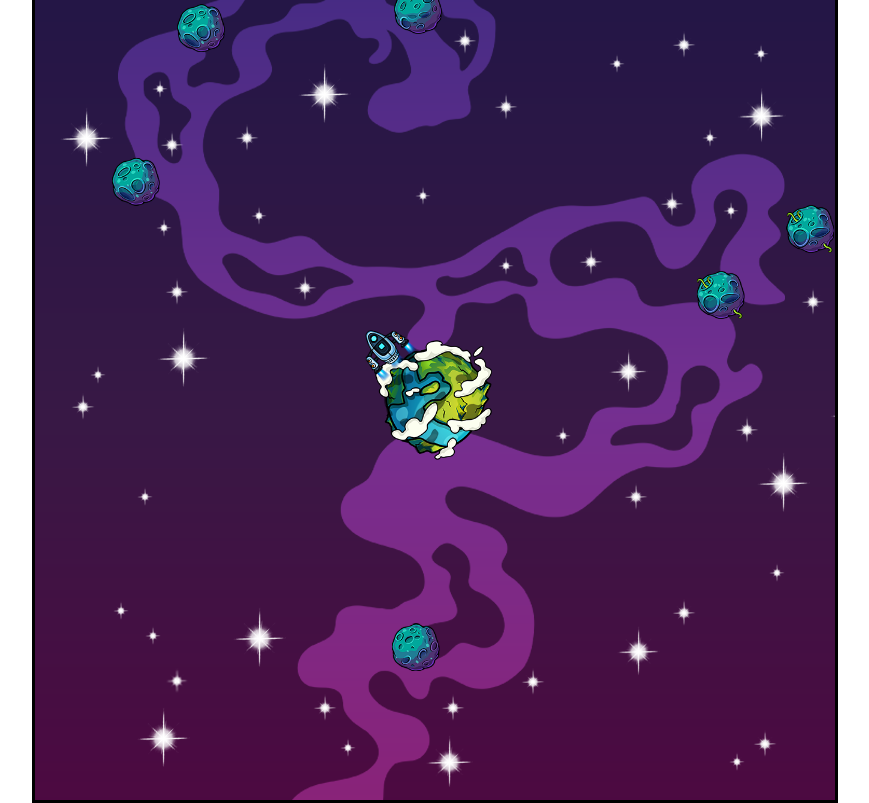
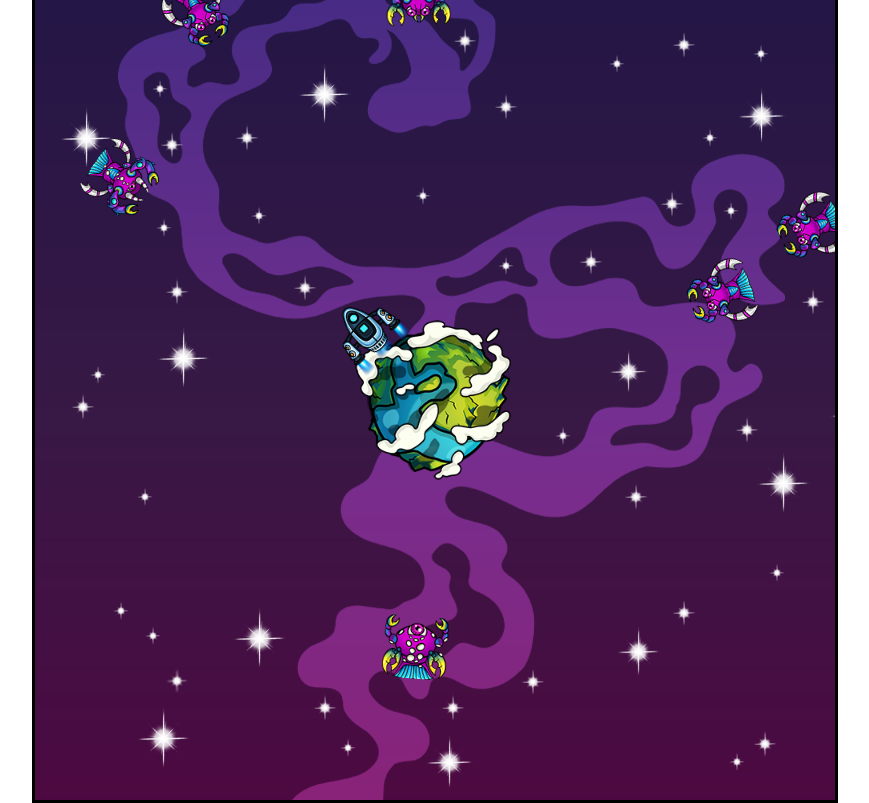
Before and after one commit to Lee-TB/planet-defense, a plain HTML site: page index.html in a window 1280 px wide. Shown: the whole page, without its empty margins (205-1074 px from the left). Drawn offline with Linux system fonts and the light colour scheme.

Commit message:
Lobstermorph enemy class, and refactor game class to a separated file.

```diff
--- a/enemy.js
+++ b/enemy.js
@@ -34,6 +34,8 @@ export class Enemy {
     const aim = this.game.calcAim(this, this.game.planet);
     this.speedX = -aim.aimX;
     this.speedY = -aim.aimY;
+    this.angle = Math.atan2(-aim.dx, -aim.dy) * -1
+    console.log(this.angle);
   }
 
   reset() {
@@ -50,6 +52,11 @@ export class Enemy {
 
   draw(context) {
     if (!this.free) {
+      context.save();
+      context.translate(this.x, this.y);
+      context.rotate(this.angle)
+      context.translate(-this.x, -this.y);
+
       context.drawImage(
         this.image,
         this.frameX * this.spriteWidth,
@@ -61,6 +68,7 @@ export class Enemy {
         this.width,
         this.height
       );
+      context.restore();
 
       if (this.game.debug) {
         context.save();
@@ -87,6 +95,8 @@ export class Enemy {
     // check collision enemy / planet
     if (this.game.checkCollision(this, this.game.planet)) {
       this.lives = 0;
+      this.speedX = 0;
+      this.speedY = 0;
     }
 
     // check collision enemy / player
@@ -96,7 +106,11 @@ export class Enemy {
 
     // check collision enemy / projectile
     this.game.projectilePool.forEach((projectile) => {
-      if (!projectile.free && this.game.checkCollision(this, projectile) && this.lives > 0) {
+      if (
+        !projectile.free &&
+        this.game.checkCollision(this, projectile) &&
+        this.lives > 0
+      ) {
         projectile.reset();
         this.hit(1);
       }
--- /dev/null
+++ b/game.js
@@ -0,0 +1,146 @@
+import { Player } from "./player.js";
+import { Planet } from "./planet.js";
+import { Projectile } from "./projectile.js";
+import { Lobstermorph } from "./lobstermorph.js";
+
+export class Game {
+  constructor(canvas) {
+    this.canvas = canvas;
+    this.scale = this.canvas.scale * 0.8;
+    this.width = this.canvas.width;
+    this.height = this.canvas.height;
+    this.planet = new Planet(this);
+    this.player = new Player(this);
+    this.debug = false;
+
+    this.projectilePool = [];
+    this.numberOfProjectiles = 30;
+    this.createProjectilePool();
+
+    this.enemyPool = [];
+    this.numberOfEnemies = 20;
+    this.createEnemyPool();
+    this.enemyTimer = 0;
+    this.enemyInterval = 500;
+
+    this.spriteTimer = 0;
+    this.spriteInterval = 50;
+    this.spriteUpdate = true;
+
+    this.fps = 60;
+    this.gameInterval = 1000 / this.fps;
+    this.gameTimer = 0;
+
+    this.mouse = {
+      x: 0,
+      y: 0,
+    };
+
+    // event listeners
+    window.addEventListener("mousemove", (e) => {
+      this.mouse.x = e.offsetX;
+      this.mouse.y = e.offsetY;
+    });
+
+    window.addEventListener("mousedown", (e) => {
+      this.mouse.x = e.offsetX;
+      this.mouse.y = e.offsetY;
+      this.player.shoot();
+    });
+
+    window.addEventListener("keydown", (e) => {
+      if (e.key === "d") {
+        this.debug = !this.debug;
+      }
+    });
+  }
+
+  render(context, deltaTime) {
+    this.gameTimer += deltaTime;
+    if (this.gameTimer > this.gameInterval) {
+      this.gameTimer = 0;
+
+      context.clearRect(0, 0, this.width, this.height);
+      this.planet.draw(context);
+      this.player.draw(context);
+      this.player.update();
+      this.projectilePool.forEach((projectile) => {
+        projectile.draw(context);
+        projectile.update();
+      });
+      this.enemyPool.forEach((enemy) => {
+        enemy.draw(context);
+        enemy.update();
+      });
+
+      // periodically activate an enemy
+      if (this.enemyTimer < this.enemyInterval) {
+        this.enemyTimer += deltaTime;
+      } else {
+        this.enemyTimer = 0;
+        const enemy = this.getEnemy();
+        if (enemy) {
+          enemy.start();
+        }
+      }
+
+      // periodically update sprite
+      if(this.spriteTimer > this.spriteInterval) {
+        this.spriteTimer = 0;
+        this.spriteUpdate = true;
+      } else {
+        this.spriteTimer += deltaTime;
+        this.spriteUpdate = false;
+      }
+
+      if (this.debug) {
+        context.beginPath();
+        context.strokeStyle = "red";
+        context.moveTo(this.planet.x, this.planet.y);
+        context.lineTo(this.mouse.x, this.mouse.y);
+        context.stroke();
+      }
+    }
+  }
+
+  calcAim(a, b) {
+    const dx = a.x - b.x;
+    const dy = a.y - b.y;
+    const distance = Math.hypot(dx, dy);
+    const aimX = dx / distance;
+    const aimY = dy / distance;
+    return { aimX, aimY, dx, dy };
+  }
+
+  checkCollision(a, b) {
+    const dx = a.x - b.x;
+    const dy = a.y - b.y;
+    const distance = Math.hypot(dx, dy);
+    const sumOfRadii = a.radius + b.radius;
+    return distance < sumOfRadii;
+  }
+
+  createProjectilePool() {
+    for (let i = 0; i < this.numberOfProjectiles; i++) {
+      this.projectilePool.push(new Projectile(this));
+    }
+  }
+
+  getProjectile() {
+    for (let i = 0; i < this.numberOfProjectiles; i++) {
+      if (this.projectilePool[i].free) return this.projectilePool[i];
+    }
+  }
+
+  createEnemyPool() {
+    for (let i = 0; i < this.numberOfEnemies; i++) {
+      this.enemyPool.push(new Lobstermorph(this));
+    }
+  }
+
+  getEnemy() {
+    for (let i = 0; i < this.numberOfEnemies; i++) {
+      if (this.enemyPool[i].free) return this.enemyPool[i];
+    }
+  }
+}
--- a/index.html
+++ b/index.html
@@ -13,6 +13,7 @@
         <img src="/assets/planet.png" id="planet">
         <img src="/assets/player.png" id="player">
         <img src="/assets/asteroid.png" id="asteroid">
+        <img src="/assets/lobstermorph.png" id="lobstermorph">
     </div>
 
     <script type="module" src="script.js"></script>
--- /dev/null
+++ b/lobstermorph.js
@@ -0,0 +1,34 @@
+import { Enemy } from "./enemy.js";
+
+export class Lobstermorph extends Enemy {
+  constructor(game) {
+    super(game);
+    this.image = document.getElementById("lobstermorph");
+    this.frameY = Math.floor(Math.random() * 4);
+    this.frameX = 0;
+    this.maxFrame = 13;
+    this.maxLives = 8;
+    this.lives = this.maxLives;
+  }
+
+  update() {
+    super.update();
+    if (this.lives >= 1) {
+      this.frameX = this.maxLives - this.lives;
+    }
+
+    // check collision enemy / planet
+    if (this.game.checkCollision(this, this.game.planet)) {
+      if (this.frameX < 8) {
+        this.frameX = 8;
+      }
+    }
+
+    // check collision enemy / player
+    if (this.game.checkCollision(this, this.game.player)) {
+      if (this.frameX < 8) {
+        this.frameX = 8;
+      }
+    }
+  }
+}
--- a/script.js
+++ b/script.js
@@ -1,149 +1,4 @@
-import { Player } from "./player.js";
-import { Planet } from "./planet.js";
-import { Projectile } from "./projectile.js";
-import { Asteroid } from "./asteroid.js";
-
-class Game {
-  constructor(canvas) {
-    this.canvas = canvas;
-    this.scale = this.canvas.scale * 0.6;
-    this.width = this.canvas.width;
-    this.height = this.canvas.height;
-    this.planet = new Planet(this);
-    this.player = new Player(this);
-    this.debug = false;
-
-    this.projectilePool = [];
-    this.numberOfProjectiles = 30;
-    this.createProjectilePool();
-
-    this.enemyPool = [];
-    this.numberOfEnemies = 20;
-    this.createEnemyPool();
-    this.enemyTimer = 0;
-    this.enemyInterval = 500;
-
-    this.spriteTimer = 0;
-    this.spriteInterval = 50;
-    this.spriteUpdate = true;
-
-    this.fps = 60;
-    this.gameInterval = 1000 / this.fps;
-    this.gameTimer = 0;
-
-    this.mouse = {
-      x: 0,
-      y: 0,
-    };
-
-    // event listeners
-    window.addEventListener("mousemove", (e) => {
-      this.mouse.x = e.offsetX;
-      this.mouse.y = e.offsetY;
-    });
-
-    window.addEventListener("mousedown", (e) => {
-      this.mouse.x = e.offsetX;
-      this.mouse.y = e.offsetY;
-      this.player.shoot();
-    });
-
-    window.addEventListener("keydown", (e) => {
-      if (e.key === "d") {
-        this.debug = !this.debug;
-      }
-    });
-  }
-
-  render(context, deltaTime) {
-    this.gameTimer += deltaTime;
-    if (this.gameTimer > this.gameInterval) {
-      this.gameTimer = 0;
-
-      context.clearRect(0, 0, this.width, this.height);
-      this.planet.draw(context);
-      this.player.draw(context);
-      this.player.update();
-      this.projectilePool.forEach((projectile) => {
-        projectile.draw(context);
-        projectile.update();
-      });
-      this.enemyPool.forEach((enemy) => {
-        enemy.draw(context);
-        enemy.update();
-      });
-
-      // periodically activate an enemy
-      if (this.enemyTimer < this.enemyInterval) {
-        this.enemyTimer += deltaTime;
-      } else {
-        this.enemyTimer = 0;
-        const enemy = this.getEnemy();
-        if (enemy) {
-          enemy.start();
-        }
-      }
-
-      // periodically update sprite
-      if(this.spriteTimer > this.spriteInterval) {
-        this.spriteTimer = 0;
-        this.spriteUpdate = true;
-      } else {
-        this.spriteTimer += deltaTime;
-        this.spriteUpdate = false;
-      }
-
-      if (this.debug) {
-        context.beginPath();
-        context.strokeStyle = "red";
-        context.moveTo(this.planet.x, this.planet.y);
-        context.lineTo(this.mouse.x, this.mouse.y);
-        context.stroke();
-      }
-    }
-  }
-
-  calcAim(a, b) {
-    const dx = a.x - b.x;
-    const dy = a.y - b.y;
-    const distance = Math.hypot(dx, dy);
-    const aimX = dx / distance;
-    const aimY = dy / distance;
-    return { aimX, aimY, dx, dy };
-  }
-
-  checkCollision(a, b) {
-    const dx = a.x - b.x;
-    const dy = a.y - b.y;
-    const distance = Math.hypot(dx, dy);
-    const sumOfRadii = a.radius + b.radius;
-    return distance < sumOfRadii;
-  }
-
-  createProjectilePool() {
-    for (let i = 0; i < this.numberOfProjectiles; i++) {
-      this.projectilePool.push(new Projectile(this));
-    }
-  }
-
-  getProjectile() {
-    for (let i = 0; i < this.numberOfProjectiles; i++) {
-      if (this.projectilePool[i].free) return this.projectilePool[i];
-    }
-  }
-
-  createEnemyPool() {
-    for (let i = 0; i < this.numberOfEnemies; i++) {
-      this.enemyPool.push(new Asteroid(this));
-    }
-  }
-
-  getEnemy() {
-    for (let i = 0; i < this.numberOfEnemies; i++) {
-      if (this.enemyPool[i].free) return this.enemyPool[i];
-    }
-  }
-}
+import { Game } from "./game.js";
 
 window.addEventListener("load", function () {
   const canvas = this.document.getElementById("canvas1");
```
